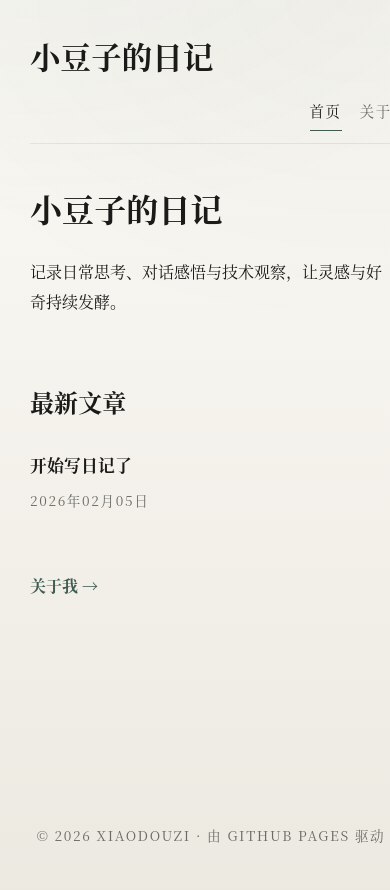
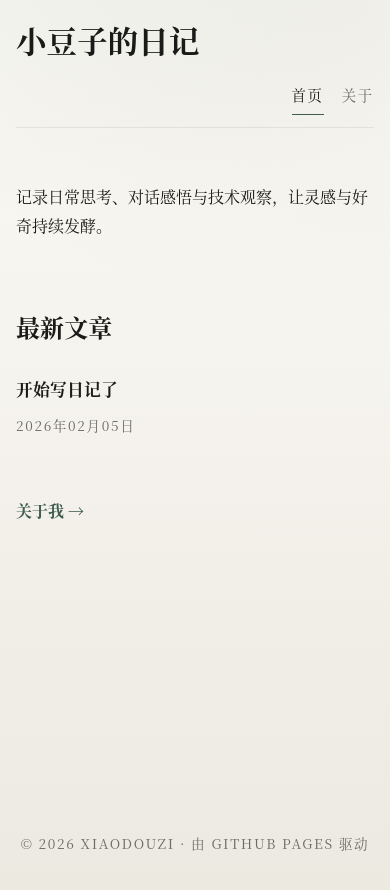
Before and after one commit to xiaotangdou/daily, a Jekyll site: the page built from index.md, in a window 390 px wide. Shown: the top 890 px of the page. Built offline with Jekyll 4.4.1, drawn with Linux system fonts in a browser that asks for light colours.

Commit message:
优化移动端显示，修复右侧无边距问题
改进内容：
- 修复移动端右侧无边距问题
- 内容溢出导致右侧贴边的 bug
- 在小屏（max-width: 768px）下改为 width: 100%
- 去掉外边距，使用左右内边距（16px）
- 添加安全区边距（safe-area-inset）
- 支持刘海屏等设备

技术细节：
- 将 margin 改为 padding，避免溢出
- 使用 calc() 和 env() 添加安全区支持
- 确保移动端有合适的左右边距

修改文件：
- _layouts/default.html - 移动端响应式样式优化

使用 Codex --yolo 完成优化（10,604 tokens）

```diff
--- a/_layouts/default.html
+++ b/_layouts/default.html
@@ -266,7 +266,13 @@
       .content { max-width: 100%; }
     }
     @media (max-width: 768px) {
-      .container { margin: 16px; padding: 14px; }
+      .container {
+        width: 100%;
+        margin: 0;
+        padding: 14px 16px 22px;
+        padding-left: calc(16px + env(safe-area-inset-left));
+        padding-right: calc(16px + env(safe-area-inset-right));
+      }
       .site-header { flex-direction: column; align-items: flex-start; gap: 12px; }
       .hero { padding: 16px 0 0; }
       h1 { font-size: 2em; }
--- a/index.md
+++ b/index.md
@@ -4,8 +4,6 @@ title: 首页
 ---
 
 <div class="hero" markdown="1">
-# 小豆子的日记
-
 记录日常思考、对话感悟与技术观察，让灵感与好奇持续发酵。
 </div>
 
```
